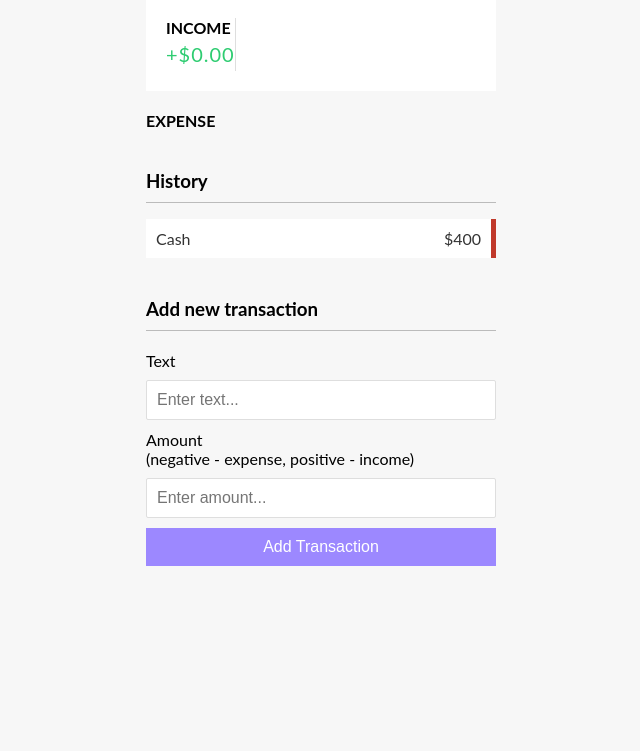
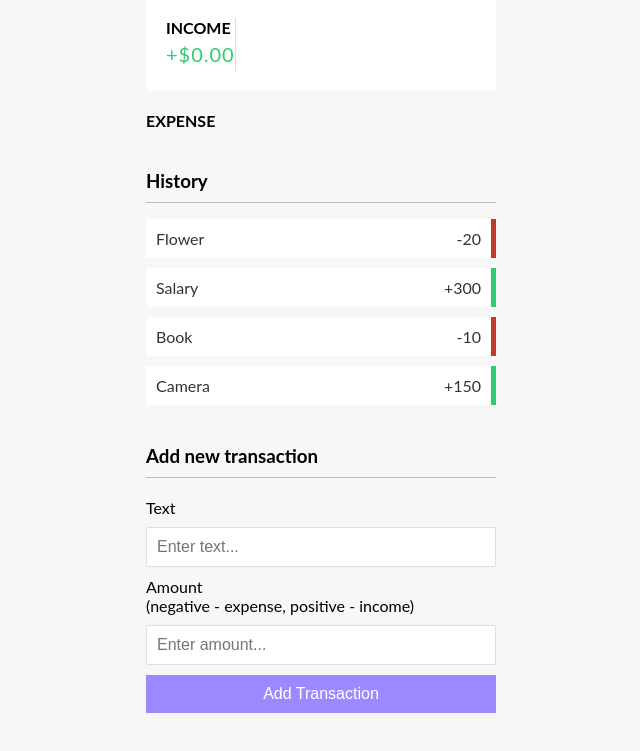
Before and after one commit to carverme/udemy-webprojects-9, a plain HTML site: page index.html in a window 1280 px wide. Shown: the part 179-930 px from the top of the page, without its empty margins (319-959 px from the left). Before the commit the page ends 805 px from the top, so only its background shows below. Drawn offline with Linux system fonts and the light colour scheme.

Commit message:
dummy transactions

```diff
--- a/index.html
+++ b/index.html
@@ -27,9 +27,9 @@
 
         <h3>History</h3>
         <ul id="list" class="list">
-            <li class="minus">
+            <!-- <li class="minus">
                 Cash<span>$400</span><button
-                  class="delete-btn">x</button></li>
+                  class="delete-btn">x</button></li> -->
         </ul>
 
         <h3>Add new transaction</h3>
@@ -45,6 +45,7 @@
             <button class="btn">Add Transaction</button>
         </form>
     </div>
+    <script src="script.js"></script>
 </body>
 
 </html>
--- a/script.js
+++ b/script.js
@@ -1,9 +1,45 @@
-@import url('https://fonts.googleapis.com/css?family=Lato&display=swap')
 
-:root {
-    --box-shadow: 0 1px 3px rgba(0, 0, 0, 0.12), 0 1px 2px rgba(0, 0, 0, 0.24);
-};
 
-* {
-    box-sizing: border-box;
+const balance = document.getElementById('balance');
+const money_plus = document.getElementById('money-plus');
+const money_minus = document.getElementById('money-minus');
+const list = document.getElementById('list');
+const form = document.getElementById('form');
+const text = document.getElementById('text');
+const amount = document.getElementById('amount');
+
+const dummyTransactions = [
+    { id: 1, text: 'Flower', amount: -20 },
+    { id: 2, text: 'Salary', amount: 300 },
+    { id: 3, text: 'Book', amount: -10 },
+    { id: 4, text: 'Camera', amount: 150 }
+];
+
+let transactions = dummyTransactions;
+
+//Add transactions to DOM list
+function addTransactionDOM(transaction) {
+    // Get the sign
+    const sign = transaction.amount < 0 ? '-' : '+';
+
+    const item = document.createElement('li');
+
+    //Add class based on value
+    item.classList.add(transaction.amount < 0 ? 'minus' : 'plus');
+
+    item.innerHTML = `
+    ${transaction.text} <span>${sign}${Math.abs(transaction.amount)}
+    </span> <button class="delete-btn">X</button>
+    `;
+
+    list.appendChild(item);
+
 }
+
+//Init App
+function init() {
+    list.innerHTML = '';
+    transactions.forEach(addTransactionDOM);
+}
+
+init();
```
